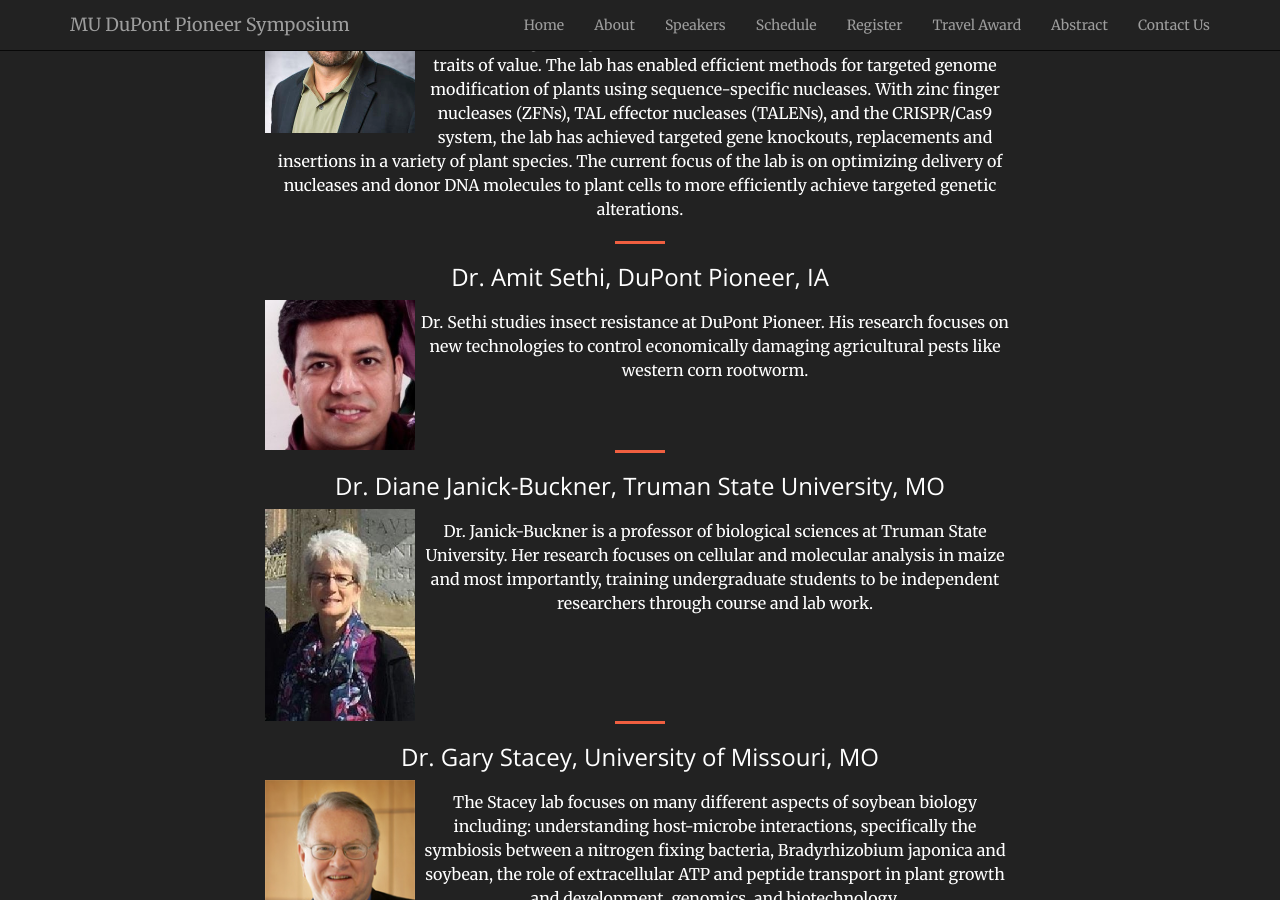
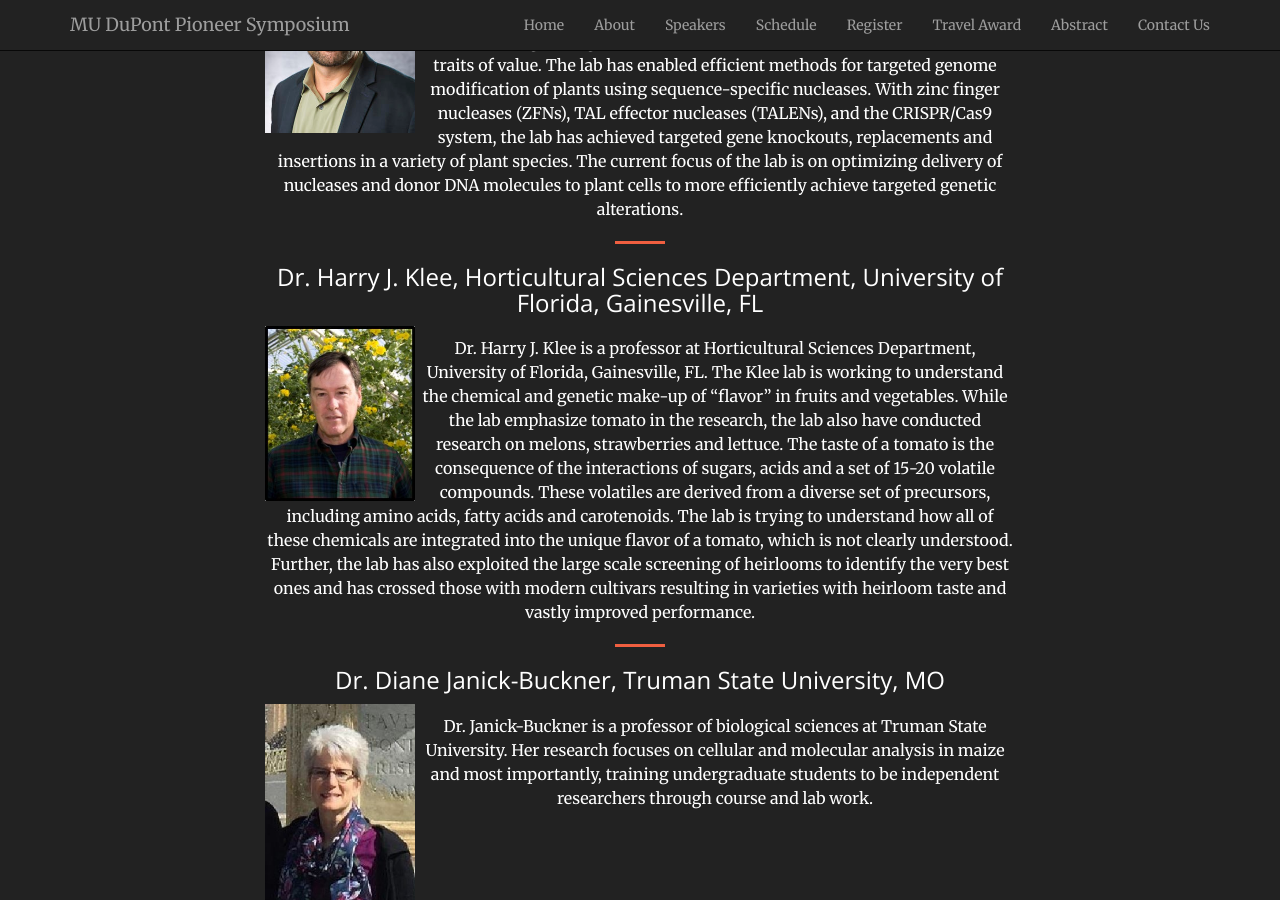
Before and after one commit to mupioneersymposium/mupioneersymposium.github.io, a Jekyll site: the page built from speakers.md, in a window 1280 px wide and 900 px high, scrolled down 694 px. Built offline with Jekyll 4.4.1, drawn with Linux system fonts in a browser that asks for light colours.

Commit message:
Update speakers.md

```diff
--- a/speakers.md
+++ b/speakers.md
@@ -25,12 +25,11 @@ Dr. Dan Voytas is a Professor and a Director of the Center for Genome Engineerin
 
 <hr style="clear: both;" />
 
-### Dr. Amit Sethi, DuPont Pioneer, IA
+### Dr. Harry J. Klee, Horticultural Sciences Department, University of Florida, Gainesville, FL
 
-<img src="/img/speaker2.png" alt="Dr. Amit Sethi Photo"  width="150px" style="float: left" />
+<img src="/img/Klee.jpg" alt="Dr. Harry Klee Photo"  width="150px" style="float: left" />
 
-Dr. Sethi studies insect resistance at DuPont Pioneer. His research focuses on new technologies to control economically damaging agricultural pests like western corn rootworm.
-
+Dr. Harry J. Klee is a professor at Horticultural Sciences Department, University of Florida, Gainesville, FL. The Klee lab is working to understand the chemical and genetic make-up of "flavor" in fruits and vegetables. While the lab emphasize tomato in the research, the lab also have conducted research on melons, strawberries and lettuce. The taste of a tomato is the consequence of the interactions of sugars, acids and a set of 15-20 volatile compounds. These volatiles are derived from a diverse set of precursors, including amino acids, fatty acids and carotenoids. The lab is trying to understand how all of these chemicals are integrated into the unique flavor of a tomato, which is not clearly understood. Further, the lab has also exploited the large scale screening of heirlooms to identify the very best ones and has crossed those with modern cultivars resulting in varieties with heirloom taste and vastly improved performance.
 <hr style="clear: both;" />
 
 ### Dr. Diane Janick-Buckner, Truman State University, MO
```
